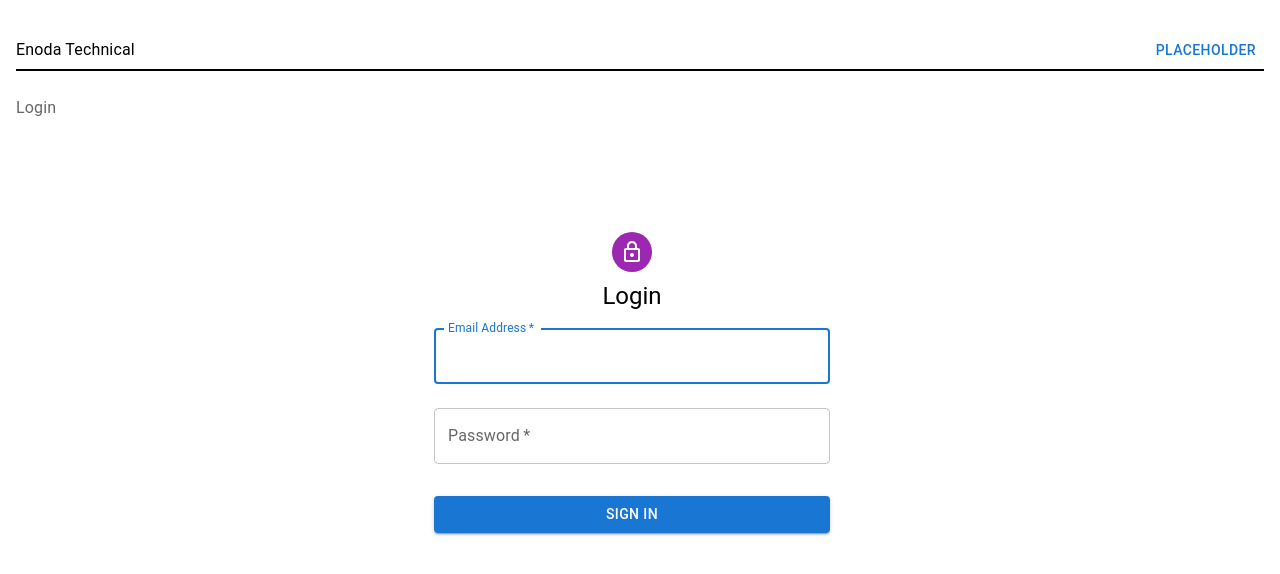
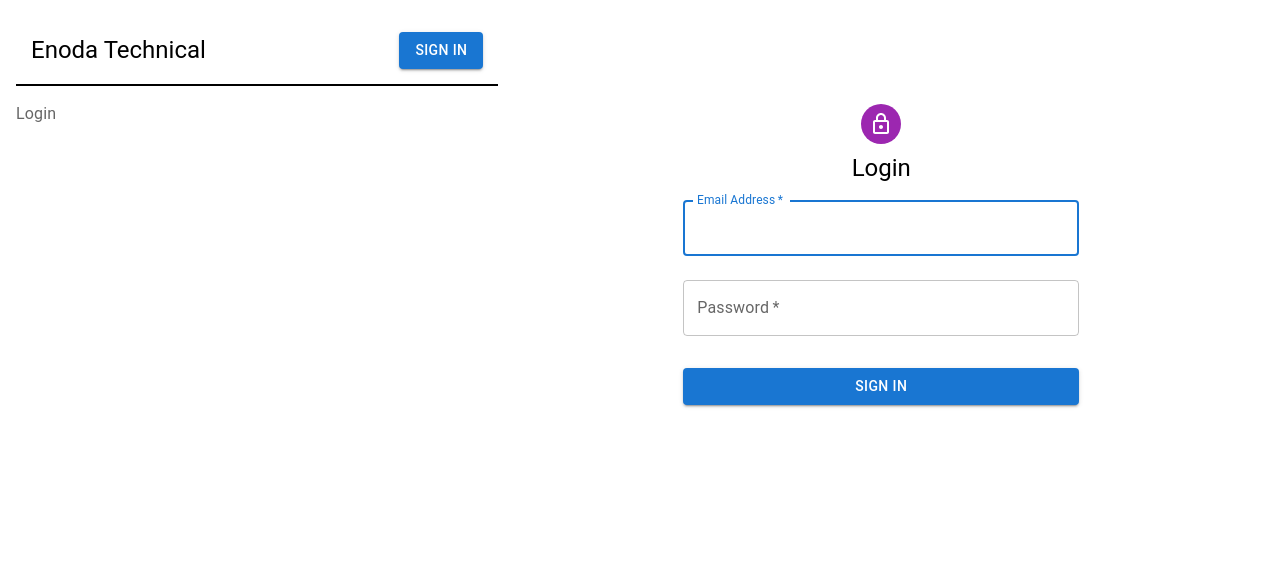
Before and after one commit to GwFra/enoda-technical, a Next.js app: page /login in a window 1280 px wide. Shown: the top 574 px of the page. Built offline with nearby package versions, Linux system fonts and the light colour scheme.

Commit message:
feat(ui): Added crude use of state for users logging in

```diff
--- /dev/null
+++ b/app/context.tsx
@@ -0,0 +1,25 @@
+"use client";
+
+import React from "react";
+import { createContext, useContext } from "react";
+import Cookies from "universal-cookie";
+
+type State = { isLoggedIn: boolean; setLoggedIn: any };
+const defaultState: State = { isLoggedIn: false, setLoggedIn: () => {} };
+
+const SiteContext = createContext(defaultState);
+
+export default function ContextProvider({ children }: any) {
+  const cookie = new Cookies();
+  const token = cookie.get("access_token");
+  const [isLoggedIn, setLoggedIn] = React.useState(token !== undefined);
+  const state = {
+    isLoggedIn,
+    setLoggedIn,
+  };
+  return <SiteContext.Provider value={state}>{children}</SiteContext.Provider>;
+}
+
+export function useSiteContext() {
+  return useContext(SiteContext);
+}
--- a/app/home/page.tsx
+++ b/app/home/page.tsx
@@ -3,13 +3,8 @@
 import React from "react";
 import DisplayContainer from "@/app/ui/listings/container";
 import { request } from "@/app/lib/request";
-// import { redirect } from "next/navigation";
 
 export default function Home() {
-  // if (!token) {
-  //   redirect("/");
-  // }
-  // includes side bar
   const [listings, setListings] = React.useState<any>([]);
   React.useEffect(() => {
     const getListings = async () => {
--- a/app/layout.tsx
+++ b/app/layout.tsx
@@ -7,6 +7,7 @@ import { Grid } from "@mui/material";
 import Header from "@/app/ui/header";
 import Navigation from "./ui/navigation";
 import { GoogleOAuthProvider } from "@react-oauth/google";
+import ContextProvider from "./context";
 import "dotenv/config";
 
 const inter = Inter({ subsets: ["latin"] });
@@ -24,6 +25,7 @@ export default function RootLayout({
   return (
     <html lang="en">
       <GoogleOAuthProvider clientId={process.env.GOOGLE_CLIENT_ID as string}>
+        <ContextProvider>
           <body className={inter.className}>
             <main className={styles.main}>
               <div style={{ height: "100%", width: "100%" }}>
@@ -50,6 +52,7 @@ export default function RootLayout({
               </div>
             </main>
           </body>
+        </ContextProvider>
       </GoogleOAuthProvider>
     </html>
   );
--- a/app/lib/actions.ts
+++ /dev/null
@@ -1,8 +0,0 @@
-export async function authenticateWithGoogle(...options: any[]) {
-  console.log(options);
-  try {
-    // await signIn("google", b);
-  } catch (e) {
-    console.log(e);
-  }
-}
--- a/app/login/page.tsx
+++ b/app/login/page.tsx
@@ -9,19 +9,18 @@ import {
   Typography,
 } from "@mui/material";
 import LockOutlinedIcon from "@mui/icons-material/LockOutlined";
-
-import { authenticateWithGoogle } from "@/app/lib/actions";
 import { GoogleLogin } from "@react-oauth/google";
+import bcrypt from "bcryptjs";
 import Cookies from "universal-cookie";
-import axios from "axios";
-import "dotenv/config";
 import { useRouter } from "next/navigation";
-import bcrypt from "bcryptjs";
 import { request } from "@/app/lib/request";
+import { useSiteContext } from "../context";
 
 export default function SignIn() {
   const cookie = new Cookies();
   const router = useRouter();
+  const state = useSiteContext();
+
   const handleSubmit = async (event: React.FormEvent<HTMLFormElement>) => {
     event.preventDefault();
     const form = new FormData(event.currentTarget);
@@ -40,6 +39,7 @@ export default function SignIn() {
         password: hashedPassword.data,
       });
       cookie.set("access_token", data.access_token, { secure: true });
+      state.setLoggedIn(true);
       router.push("/home");
     } else {
       // throw some kind of unauthorized error
@@ -92,7 +92,11 @@ export default function SignIn() {
             Sign In
           </Button>
           <div style={{ display: "flex", justifyContent: "center" }}>
-            <GoogleLogin onSuccess={authenticateWithGoogle as any} />
+            <GoogleLogin
+              onSuccess={() => {
+                console.log("you tried");
+              }}
+            />
           </div>
         </Box>
       </Box>
--- a/app/page.tsx
+++ b/app/page.tsx
@@ -1,10 +1,7 @@
 "use client";
 
-import React from "react";
-import Typography from "@mui/material/Typography";
-import Grid from "@mui/material/Grid";
-import Button from "@mui/material/Button";
 import Link from "next/link";
+import { Button, Grid, Typography } from "@mui/material";
 
 export default function Home() {
   return (
--- a/app/ui/header.tsx
+++ b/app/ui/header.tsx
@@ -1,18 +1,44 @@
 "use client";
 
+import React from "react";
 import { Button, Typography } from "@mui/material";
+import { redirect } from "next/navigation";
+import Cookies from "universal-cookie";
+import { useSiteContext } from "../context";
+import Link from "next/link";
 
 export default function Header() {
+  const cookie = new Cookies();
+  const state = useSiteContext();
+
+  React.useEffect(() => {
+    // re-render when isLoggedIn has updated
+  }, [state.isLoggedIn]);
+
+  const buttonDisplay = state.isLoggedIn ? "Sign out" : "Sign in";
+  const handleClick = () => {
+    const handleSignout = () => {
+      cookie.remove("access_token");
+      state.setLoggedIn(false);
+    };
+    state.isLoggedIn ? handleSignout() : redirect("/login");
+  };
   return (
     <div
       style={{
         display: "flex",
         alignItems: "center",
+        justifyContent: "space-between",
+        padding: "0px 15px 15px 15px",
         borderBottom: "2px solid black",
       }}
     >
-      <Typography>Enoda Technical</Typography>
-      <Button style={{ marginLeft: "auto" }}>Placeholder</Button>
+      <Typography variant="h5">Enoda Technical</Typography>
+      <Link href={state.isLoggedIn ? "/" : "/login"}>
+        <Button onClick={handleClick} variant="contained">
+          {buttonDisplay}
+        </Button>
+      </Link>
     </div>
   );
 }
--- a/app/ui/listings/preview.tsx
+++ b/app/ui/listings/preview.tsx
@@ -14,7 +14,6 @@ import {
 import Link from "next/link";
 import { usePathname } from "next/navigation";
 import Confirmation from "@/app/ui/confirmation/confirmation";
-import "dotenv/config";
 
 type Props = {
   id: string | number;
@@ -120,7 +119,9 @@ export default function InfoPreview(props: Props) {
                 )}
               </CardContent>
               <CardActions style={{ marginLeft: "auto", marginTop: "auto" }}>
-                {isBid ? (
+                {timingString === "Has ended" ? (
+                  <Typography>Bid ended</Typography>
+                ) : isBid ? (
                   accepted ? (
                     <Typography>Accepted!</Typography>
                   ) : (
```
Lines whose indentation alone changed are shown as unchanged.
